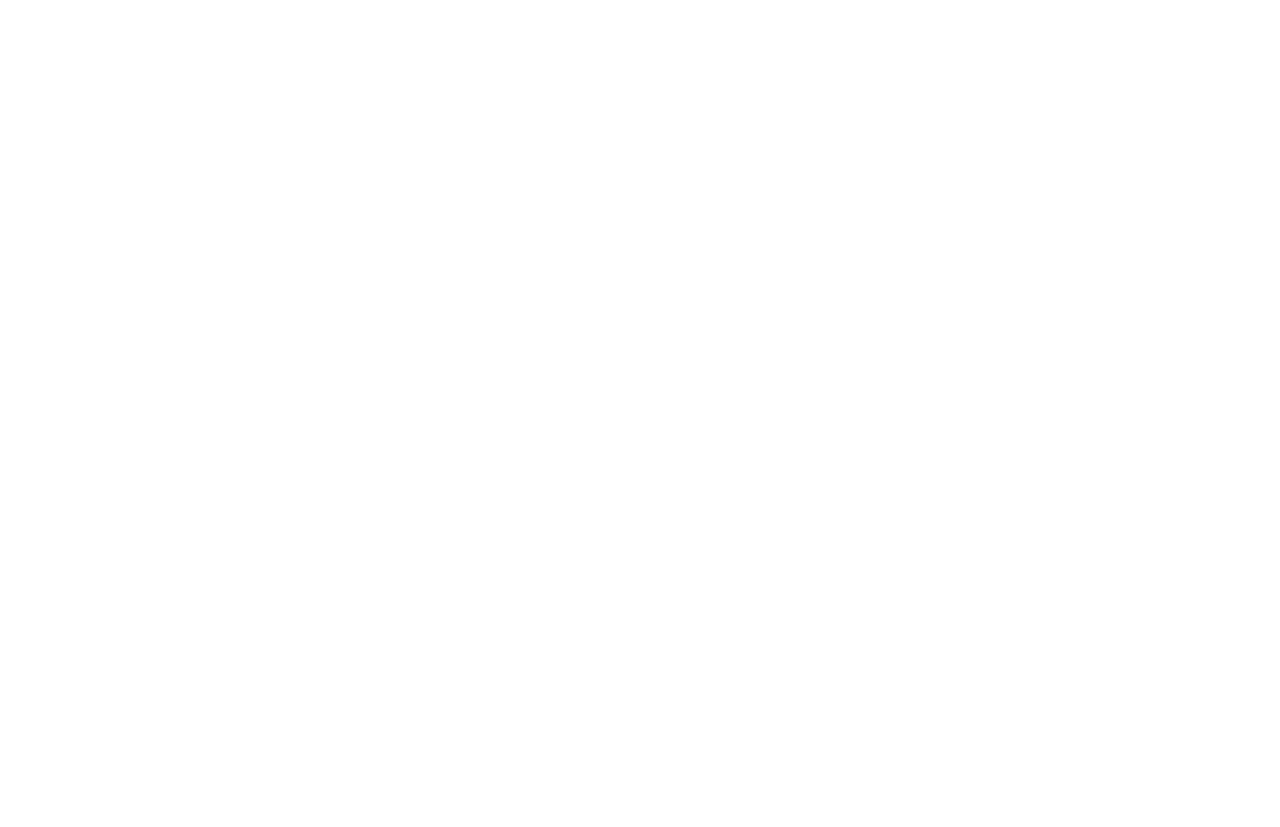
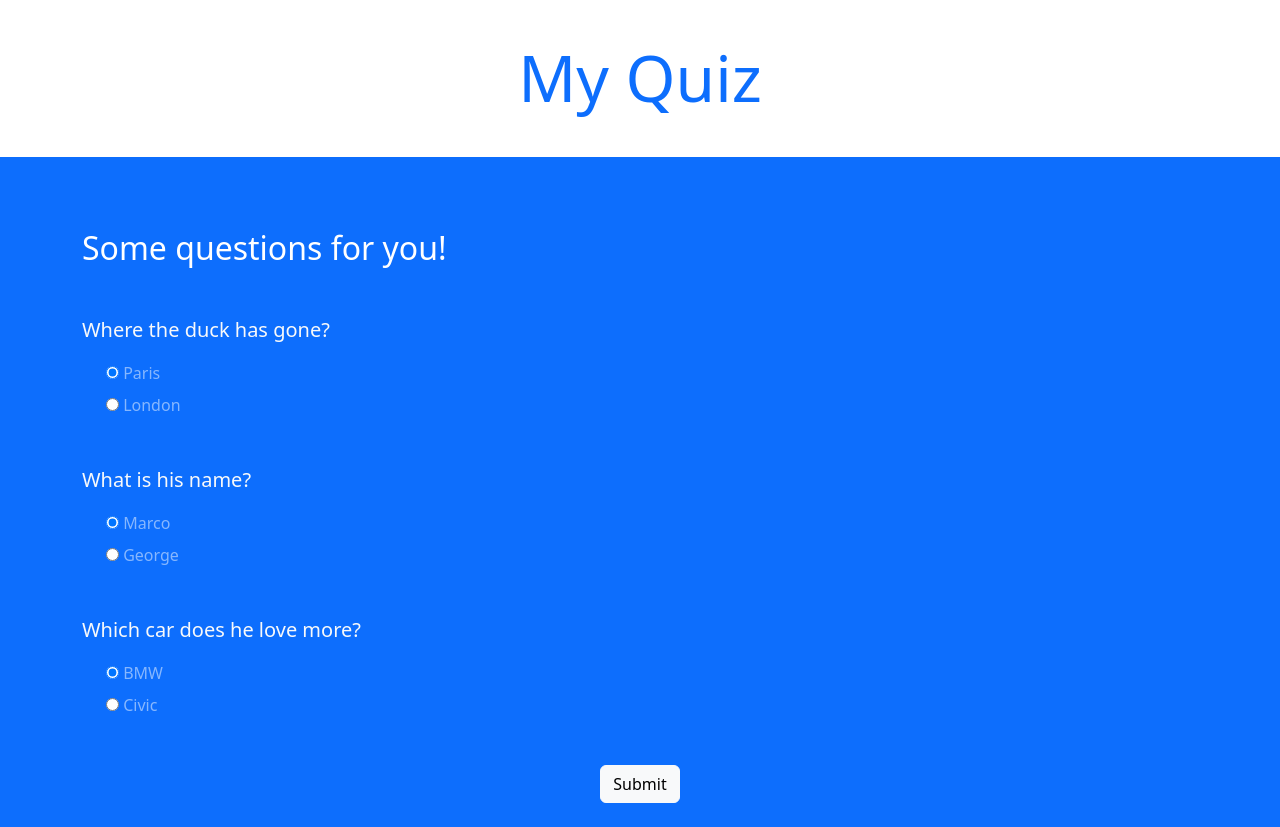
Before and after one commit to HugoFP-2024/Course-Modern-JavaScript--Complete-guide--from-Novice-to-Ninja-, a plain HTML site: page notes/section_8/index.html in a window 1280 px wide. Before the commit the page ends 800 px from the top, so only its background shows below. Drawn offline with nearby package versions, Linux system fonts and the light colour scheme.

Commit message:
Finishing section 8.

```diff
--- a/notes/section_8/index.html
+++ b/notes/section_8/index.html
@@ -4,8 +4,69 @@
     <meta charset="UTF-8">
     <meta name="viewport" content="width=device-width, initial-scale=1.0">
     <title>Document</title>
+    <link href="https://cdn.jsdelivr.net/npm/bootstrap@5.3.7/dist/css/bootstrap.min.css" rel="stylesheet" integrity="sha384-LN+7fdVzj6u52u30Kp6M/trliBMCMKTyK833zpbD+pXdCLuTusPj697FH4R/5mcr" crossorigin="anonymous">
 </head>
 <body>
 
+    <!-- Top Section -->
+    <div class="intro py-3 bg-white text-center">
+        <div class="container">
+            <h2 class="text-primary display-3 my-4">My Quiz</h2>
+        </div>
+    </div>
+
+    <!-- Result Section -->
+     <div class="result py-4 d-none bg-light text-center">
+        <div class="container lead">
+            <p>You are: <span class="text-primary display-4 p-3">0%</span> a duck!</p>
+        </div>
+     </div>
+
+    <!-- Quiz Section -->
+    <div class="quiz py-4 bg-primary">
+        <div class="container">
+            <h2 class="my-5 text-white">Some questions for you!</h2>
+            <form action="" class="quiz-form text-light">
+                <div class="my-5">
+                    <p class="lead font-weight-normal">Where the duck has gone?</p>
+                    <div class="form-check my-2 text-white-50">
+                        <input type="radio" name="q1" value="A" checked>
+                        <label class="form check-la">Paris</label>
+                    </div>
+                    <div class="form-check my-2 text-white-50">
+                        <input type="radio" name="q1" value="B">
+                        <label class="form check-la">London</label>
+                    </div>
+                </div>
+                <div class="my-5">
+                    <p class="lead font-weight-normal">What is his name?</p>
+                    <div class="form-check my-2 text-white-50">
+                        <input type="radio" name="q2" value="A" checked>
+                        <label class="form check-la">Marco</label>
+                    </div>
+                    <div class="form-check my-2 text-white-50">
+                        <input type="radio" name="q2" value="B">
+                        <label class="form check-la">George</label>
+                    </div>
+                </div>
+                <div class="my-5">
+                    <p class="lead font-weight-normal">Which car does he love more?</p>
+                    <div class="form-check my-2 text-white-50">
+                        <input type="radio" name="q3" value="A" checked>
+                        <label class="form check-la">BMW</label>
+                    </div>
+                    <div class="form-check my-2 text-white-50">
+                        <input type="radio" name="q3" value="B">
+                        <label class="form check-la">Civic</label>
+                    </div>
+                </div>
+                <div class="text-center">
+                    <input type="submit" class="btn btn-light">
+                </div>
+            </form>
+        </div>
+    </div>
+
+    <script src="script.js"></script>
 </body>
 </html>
--- a/notes/section_8/script.js
+++ b/notes/section_8/script.js
@@ -0,0 +1,42 @@
+// Quiz form logic: checks answers, calculates score, and animates the result display
+
+const form = document.querySelector('.quiz-form');
+const result = document.querySelector('.result');
+const correctAnswers = ['B', 'B', 'B'];
+
+form.addEventListener('submit', event => {
+    event.preventDefault();
+
+    let score = 0;
+    let number = 0;
+    const userAnswers = [form.q1.value, form.q2.value, form.q3.value];
+
+    userAnswers.forEach((answer, index) => {
+        if (answer === correctAnswers[index]) {
+            score += 25;
+        }
+    });
+
+    scrollTo(0, 0);
+    result.classList.remove('d-none');
+
+    // resultNumber.textContent = score.toString() + '%';
+    // result.classList.remove('d-none');
+
+    // result.querySelector('span').textContent = `${score}%`;
+    // result.classList.remove('d-none');
+
+    const scoreNumber = setInterval(() => {
+        result.querySelector('span').textContent = `${number}%`;
+        if (number === score) {
+            clearInterval(scoreNumber);
+        }
+        else {
+            number++;
+        }
+    }, 50);
+
+    // setTimeout(() => {
+    //     // Do something.
+    // }, 3000)
+});
```
